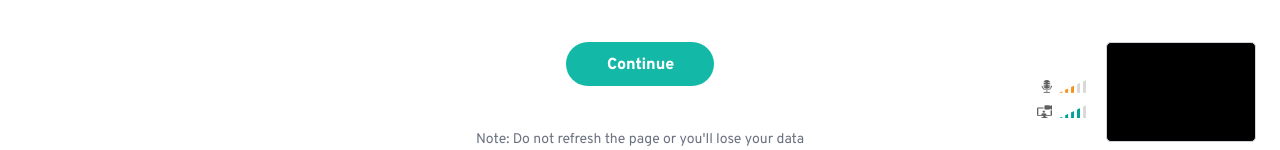
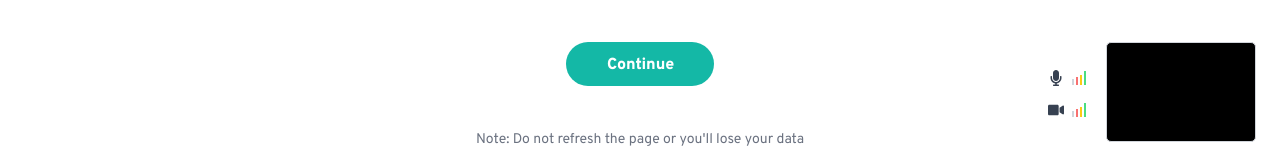
Before and after one commit to Asha-deepthi/GA_Frontend, a React (Vite) app: page /demoquestion in a window 1280 px wide. Shown: the part 680-830 px from the top of the page. Built offline with nearby package versions, Linux system fonts and the light colour scheme.

Commit message:
added mic and video symbols in demo question page

```diff
--- a/src/Test_execution/DemoQuestion.jsx
+++ b/src/Test_execution/DemoQuestion.jsx
@@ -1,9 +1,10 @@
 import React, { useEffect, useRef, useState } from 'react';
 import { useNavigate } from 'react-router-dom';
-import { useStream } from './StreamContext';  // Use your context hook
+import { useStream } from './StreamContext';
+import { FaMicrophone, FaVideo } from 'react-icons/fa';
 
 const DemoQuestion = () => {
-  const { webcamStream } = useStream();  // Get the stream from context
+  const { webcamStream } = useStream();
   const [isRecording, setIsRecording] = useState(false);
   const [error, setError] = useState('');
   const videoRef = useRef(null);
@@ -19,32 +20,21 @@ const DemoQuestion = () => {
   };
 
   useEffect(() => {
-    console.log("webcamStream:", webcamStream);
-
     if (webcamStream && videoRef.current) {
       if (videoRef.current.srcObject !== webcamStream) {
-        console.log("Setting video source to webcam stream...");
         videoRef.current.srcObject = webcamStream;
-
-        videoRef.current
-          .play()
-          .then(() => {
-            console.log("Video playing...");
-          })
-          .catch((err) => {
+        videoRef.current.play().catch((err) => {
           console.error("Error playing video:", err);
         });
       }
     }
 
-    // Optional cleanup if webcamStream might change or component unmounts
     return () => {
       if (videoRef.current) {
         videoRef.current.srcObject = null;
       }
     };
   }, [webcamStream]);
-
 
   return (
     <div className="w-screen min-h-screen bg-white font-overpass relative overflow-x-hidden overflow-y-auto">
@@ -109,7 +99,7 @@ const DemoQuestion = () => {
         </main>
       </div>
 
-      {/* Note + Webcam Wrapper at bottom */}
+      {/* Bottom Area */}
       <div className="bottom-4 left-0 w-full z-50 pointer-events-none">
         {/* Centered Note */}
         <div className="absolute bottom-0 left-1/2 transform -translate-x-1/2 pointer-events-auto">
@@ -118,12 +108,35 @@ const DemoQuestion = () => {
           </p>
         </div>
 
+        {/* Right Bottom Controls */}
 <div className="absolute bottom-2 right-6 flex items-end gap-[20px] pointer-events-auto">
-          <img
-            src="/images/signal.png"
-            alt="Signal Icon"
-            className="w-[49px] h-[38px] mb-6"
-          />
+  {/* Mic + Video stacked, each with side-by-side bars */}
+  <div className="flex flex-col items-start gap-4 mb-6">
+
+    {/* Mic */}
+    <div className="flex items-center gap-2">
+      <FaMicrophone className="text-gray-700 text-[16px]" />
+      <div className="flex items-end gap-[2px]">
+        <div className="w-[2px] h-[6px] bg-gray-300" />
+        <div className="w-[2px] h-[8px] bg-red-400" />
+        <div className="w-[2px] h-[10px] bg-yellow-400" />
+        <div className="w-[2px] h-[14px] bg-green-400" />
+      </div>
+    </div>
+
+    {/* Video */}
+    <div className="flex items-center gap-2">
+      <FaVideo className="text-gray-700 text-[16px]" />
+      <div className="flex items-end gap-[2px]">
+        <div className="w-[2px] h-[6px] bg-gray-300" />
+        <div className="w-[2px] h-[8px] bg-red-400" />
+        <div className="w-[2px] h-[10px] bg-yellow-400" />
+        <div className="w-[2px] h-[14px] bg-green-400" />
+      </div>
+    </div>
+  </div>
+
+  {/* Webcam Preview */}
   <div className="relative rounded-[5px] overflow-hidden w-[150px] h-[100px] border border-gray-300 bg-black">
     {error ? (
       <div className="flex items-center justify-center w-full h-full bg-gray-100 text-sm text-red-600 p-2">
@@ -141,7 +154,6 @@ const DemoQuestion = () => {
   </div>
 </div>
 
-
       </div>
     </div>
   );
```
Lines whose indentation alone changed are shown as unchanged.
